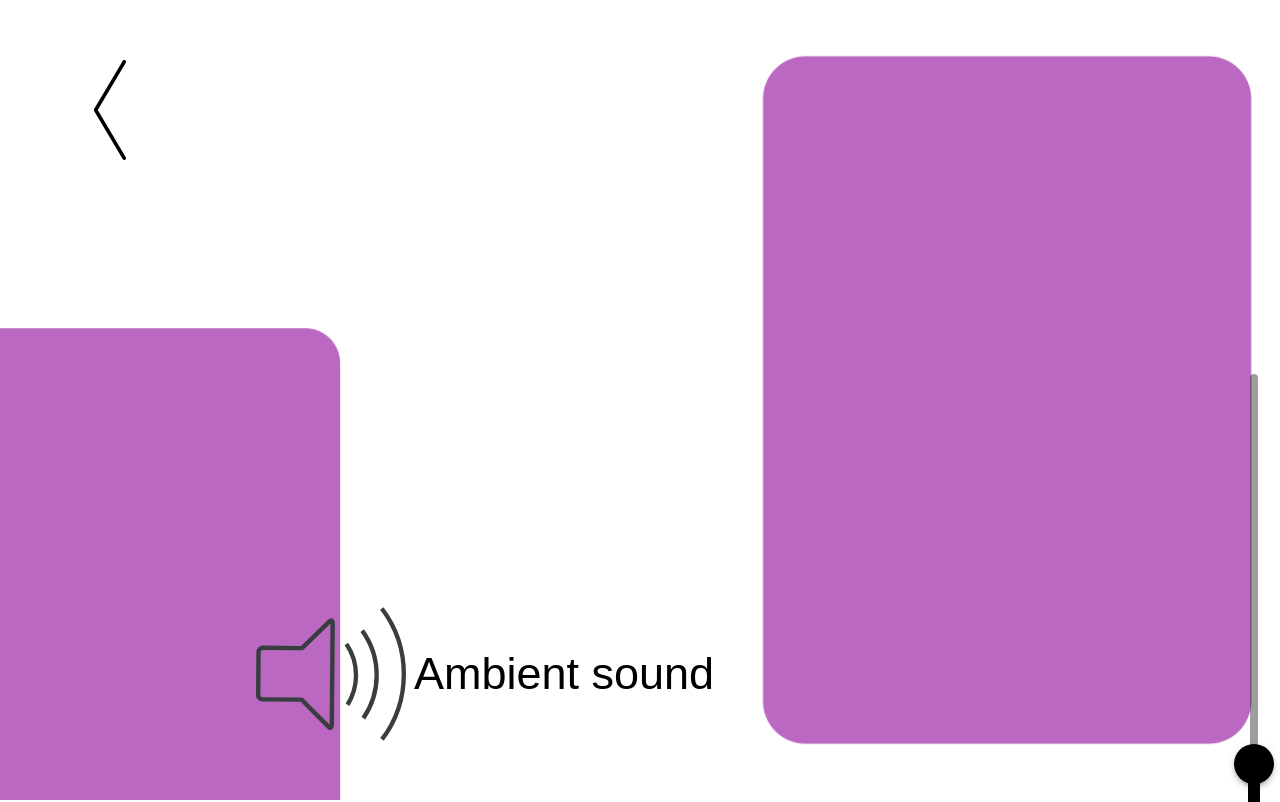
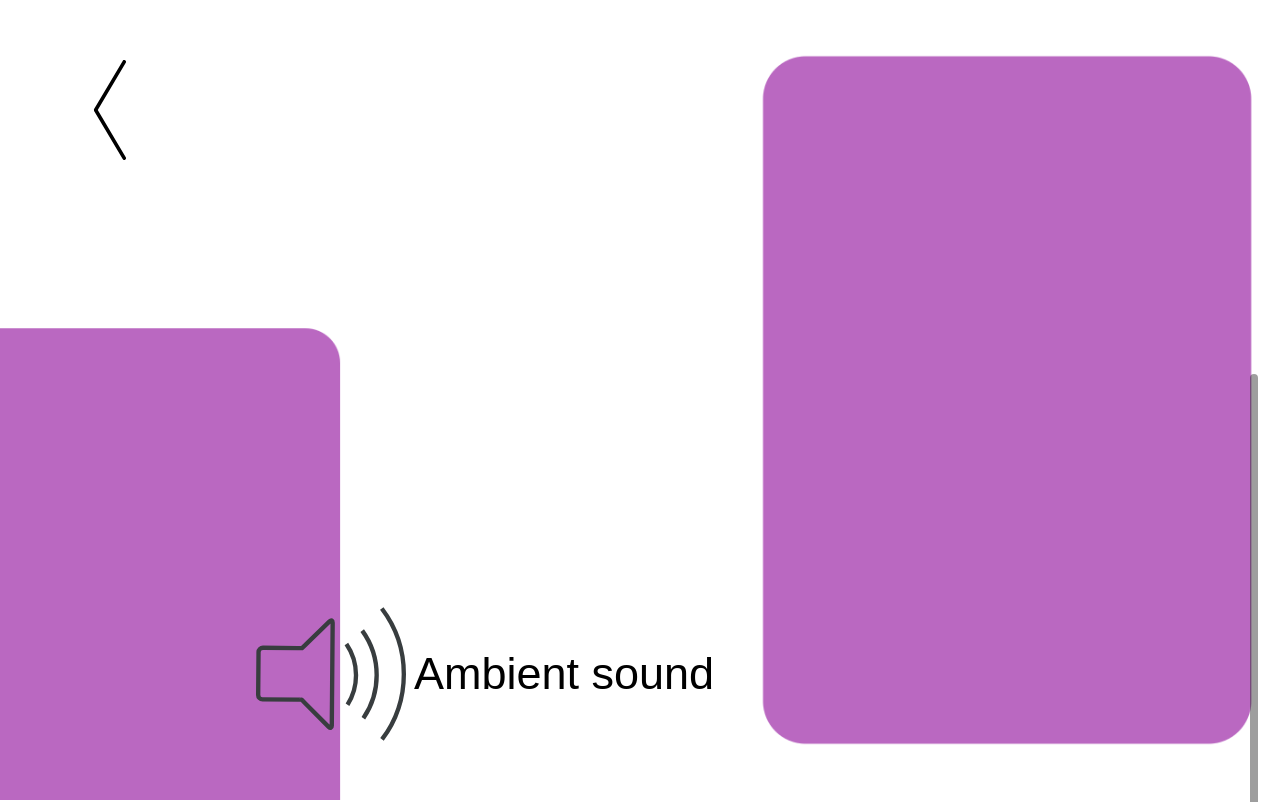
Before and after one commit to Konstantin1904-sudo/reactMeetingTableInterface, a React (Create React App) app: page /sound in a window 1280 px wide. Shown: the top 802 px of the page. Built offline with nearby package versions, Linux system fonts and the light colour scheme.

Commit message:
added Slider fake Api Calls

```diff
--- a/src/pages/Light.js
+++ b/src/pages/Light.js
@@ -1,5 +1,5 @@
 import * as React from "react";
-import {Link} from "react-router-dom";
+import { Link } from "react-router-dom";
 
 import styles from '../styles.module.css'
 
@@ -9,7 +9,7 @@ import mediumIcon from '../assets/icons/medium.svg'
 import highIcon from '../assets/icons/high.svg'
 import brightnessIcon from '../assets/icons/Brightness.svg'
 
-import {Slider} from '@mui/material';
+import { Slider } from '@mui/material';
 import { ThemeProvider, createTheme } from '@mui/material/styles';
 
 const greenTheme = createTheme({
@@ -23,38 +23,48 @@ const greenTheme = createTheme({
     },
 });
 
-function Light(){
+function Light() {
 
-    return(
+    const [sliderValue, setSliderValue] = React.useState(30);
+
+    const handleSliderChange = (event, newSliderValue) => {
+        setSliderValue(newSliderValue);
+
+        console.log("Make Api Call to Change Brightness to: " + newSliderValue)
+    };
+
+    return (
         <main className={styles.wrapperLightBackground}>
             <title>LightSettings</title>
-          <Link to="/"><img src = {arrowToGoBack} alt = "Load failed" width="100" height="100" className={styles.arrow}/></Link>
+            <Link to="/"><img src={arrowToGoBack} alt="Load failed" width="100" height="100" className={styles.arrow} /></Link>
 
             <div className={styles.sliderPage}>
                 <div className={styles.buttonWrapper}>
                     <button className={styles.defaultButton}>
-                      <img src = {lowIcon} alt = "Load failed" width="150" height="150" className={styles.buttonIcon}/>
+                        <img src={lowIcon} alt="Load failed" width="150" height="150" className={styles.buttonIcon} />
                         <span className={styles.buttonText}>Working & meeting</span>
                     </button>
                     <button className={styles.defaultButton}>
-                      <img src = {mediumIcon} alt = "Load failed" width="150" height="150" className={styles.buttonIcon}/>
+                        <img src={mediumIcon} alt="Load failed" width="150" height="150" className={styles.buttonIcon} />
                         <span className={styles.buttonText}>Video conference</span>
                     </button>
                     <button className={styles.defaultButton}>
-                      <img src = {highIcon} alt = "Load failed" width="150" height="150" className={styles.buttonIcon}/>
+                        <img src={highIcon} alt="Load failed" width="150" height="150" className={styles.buttonIcon} />
                         <span className={styles.buttonText}>Movie setup</span>
                     </button>
                 </div>
                 <div className={styles.sliderWrapper}>
                     <ThemeProvider theme={greenTheme}>
                         <Slider
-                          color = 'primary'
-                          orientation = 'vertical'
-                          size = 'large'
-                          defaultValue = {40}
+                            color='primary'
+                            orientation='vertical'
+                            size='large'
+                            defaultValue={40}
+                            value={sliderValue}
+                            onChange={handleSliderChange}
                         />
                     </ThemeProvider>
-                  <img src = {brightnessIcon} alt = "Load failed" width="80"  className={styles.sliderIcon}/>
+                    <img src={brightnessIcon} alt="Load failed" width="80" className={styles.sliderIcon} />
                 </div>
             </div>
         </main>
--- a/src/pages/Sound.js
+++ b/src/pages/Sound.js
@@ -25,6 +25,14 @@ const blackTheme = createTheme({
 
 function Sound(){
 
+    const [sliderValue, setSliderValue] = React.useState(30);
+
+    const handleSliderChange = (event, newSliderValue) => {
+      setSliderValue(newSliderValue);
+
+      console.log("Make Api Call to Change Volume to: " + newSliderValue)
+    };
+
     return(
       <main className={styles.wrapperSoundBackground}>
           <title>LightSettings</title>
@@ -48,6 +56,8 @@ function Sound(){
                           orientation = 'vertical'
                           size = 'large'
                           defaultValue = {55}
+                          value={sliderValue}
+                          onChange={handleSliderChange}
                       />
                   </ThemeProvider>
                   <button className={styles.sliderButton}><img src = {muteIcon} alt = "Load failed" width="40"  className={styles.sliderIcon}/></button>
--- a/src/styles.module.css
+++ b/src/styles.module.css
@@ -112,8 +112,8 @@
 .buttonIcon{
     padding-left: 250px;
 
+
 }
-
 .arrow{
 
     padding: 60px;
```
Lines whose indentation alone changed are shown as unchanged.
